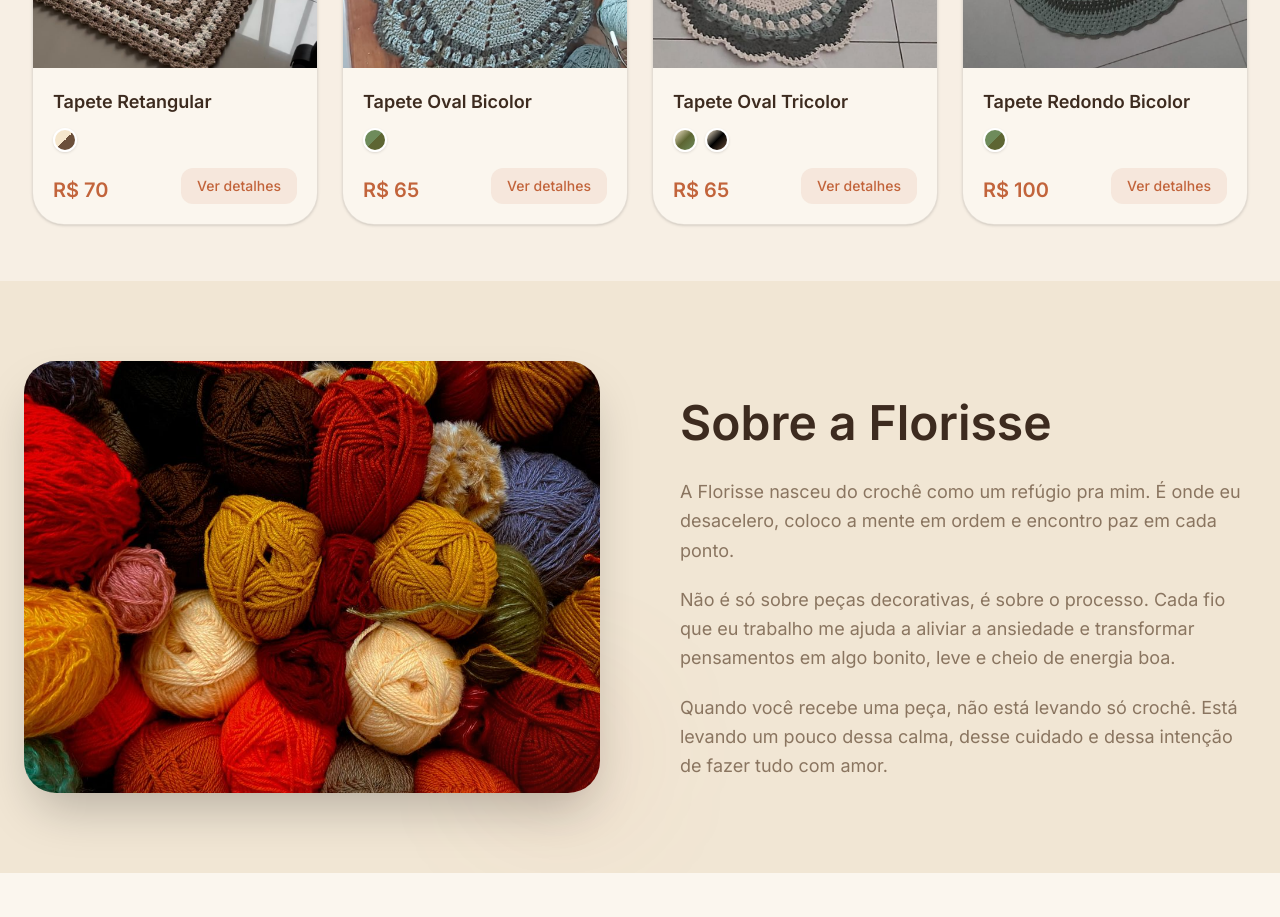
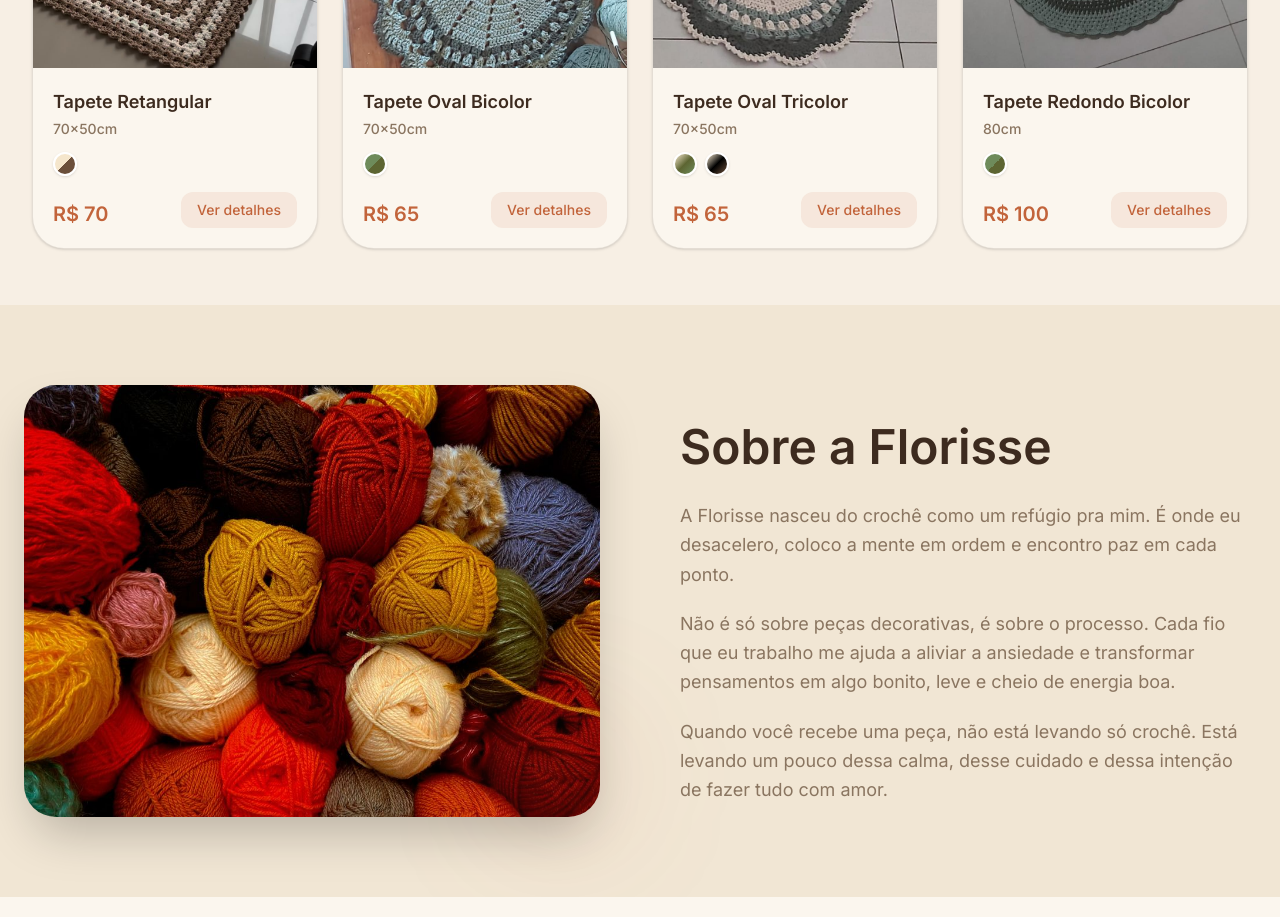
Before and after one commit to ClaraGRibeiro/florisse, a Next.js app: page / in a window 1280 px wide. Shown: the part 1320-2237 px from the top of the page. Built offline with nearby package versions, Linux system fonts and the light colour scheme.

Commit message:
Adicionando label de sizes

```diff
--- a/app/page.tsx
+++ b/app/page.tsx
@@ -207,7 +207,6 @@ export default function Home() {
     <main className="min-h-screen bg-background text-foreground">
       <header className="sticky top-0 z-40 border-b border-border bg-background/80 backdrop-blur-xl">
         <div className="mx-auto flex max-w-7xl items-center justify-between px-4 py-4 sm:px-6">
-          {/* LOGO */}
           <div className="flex items-center gap-3 min-w-0">
             <div className="flex h-11 w-11 shrink-0 items-center justify-center overflow-hidden rounded-full bg-primary/15 shadow-sm">
               <Image
@@ -230,7 +229,6 @@ export default function Home() {
             </div>
           </div>
 
-          {/* DESKTOP NAV */}
           <nav className="hidden items-center gap-6 lg:flex">
             {["Início", "Produtos", "Sobre", "Cuidados"].map((item) => (
               <a
@@ -254,7 +252,6 @@ export default function Home() {
             </button>
           </nav>
 
-          {/* MOBILE ACTIONS */}
           <div className="flex items-center gap-2 lg:hidden">
             <button
               onClick={() => setCartOpen(true)}
@@ -276,7 +273,6 @@ export default function Home() {
         className="relative overflow-hidden scroll-mt-20 bg-linear-to-br from-card-soft to-accent"
       >
         <div className="mx-auto grid max-w-7xl gap-14 px-4 py-14 sm:px-6 md:grid-cols-2 md:items-center md:py-20">
-          {/* TEXTO */}
           <div className="relative z-10 text-center md:text-left">
             <h2 className="mt-6 text-4xl font-extrabold leading-tight sm:text-5xl lg:text-6xl">
               Peças artesanais que deixam sua casa mais{" "}
@@ -304,7 +300,6 @@ export default function Home() {
             </div>
           </div>
 
-          {/* IMAGEM */}
           <div className="relative flex justify-center">
             <Image
               src="/hero.png"
@@ -315,7 +310,6 @@ export default function Home() {
               className="w-full max-w-145 rounded-4xl object-cover shadow-2xl"
             />
 
-            {/* CARD FLOUTING */}
             <div className="absolute bottom-4 left-4 rounded-2xl bg-card/95 p-4 shadow-xl backdrop-blur-md sm:bottom-6 sm:left-6 sm:p-5">
               <p className="text-xs text-muted sm:text-sm">
                 Mais vendida ({best_selling.total_sales} un)
@@ -328,7 +322,6 @@ export default function Home() {
           </div>
         </div>
 
-        {/* BLUR DECORATIVO */}
         <div className="absolute -left-20 top-10 h-52 w-52 rounded-full bg-primary/10 blur-3xl" />
 
         <div className="absolute bottom-0 right-0 h-72 w-72 rounded-full bg-primary/5 blur-3xl" />
@@ -337,7 +330,6 @@ export default function Home() {
         id="produtos"
         className="mx-auto max-w-7xl scroll-mt-20 px-4 py-14 sm:px-6 lg:px-8"
       >
-        {/* HEADER */}
         <div className="mb-10 text-center">
           <h2 className="mt-5 text-4xl font-bold leading-tight sm:text-5xl">
             Produtos em Destaque
@@ -348,7 +340,6 @@ export default function Home() {
           </p>
         </div>
 
-        {/* FILTROS */}
         <div className="mb-12 flex flex-wrap justify-center gap-3">
           {filters.map((f) => (
             <button
@@ -365,7 +356,6 @@ export default function Home() {
           ))}
         </div>
 
-        {/* GRID */}
         <div className="grid grid-cols-1 gap-6 sm:grid-cols-2 lg:grid-cols-3 xl:grid-cols-4">
           {filtered.map((product) => (
             <div
@@ -377,7 +367,6 @@ export default function Home() {
               key={product.name}
               className="cursor-pointer group overflow-hidden rounded-4xl border border-border bg-card shadow-sm transition-all duration-300 hover:-translate-y-1 hover:shadow-2xl"
             >
-              {/* IMAGEM */}
               <div className="relative overflow-hidden">
                 <Image
                   src={`/products/${product.category}/${product.name}/${product.colors[0].color}.png`}
@@ -394,13 +383,14 @@ export default function Home() {
                 )}
               </div>
 
-              {/* CONTEÚDO */}
               <div className="flex flex-col gap-4 p-5">
                 <div>
                   <h3 className="line-clamp-1 text-lg font-semibold">
                     {product.name}
                   </h3>
-
+                  <span className="text-sm font-medium text-muted">
+                    {product.sizes[0].label}
+                  </span>
                   <div className="mt-3 flex items-center gap-2">
                     {product.colors.map((color, index) => (
                       <div
@@ -420,7 +410,6 @@ export default function Home() {
                   </div>
                 </div>
 
-                {/* PREÇO */}
                 <div className="flex items-end justify-between gap-4">
                   <div className="flex flex-col">
                     <span className="text-xl font-bold text-primary">
@@ -448,7 +437,6 @@ export default function Home() {
         className="scroll-mt-20 overflow-hidden bg-card-soft py-16 sm:py-20"
       >
         <div className="mx-auto grid max-w-7xl gap-14 px-4 sm:px-6 md:grid-cols-2 md:items-center lg:gap-20">
-          {/* IMAGEM */}
           <div className="relative flex justify-center">
             <Image
               src="/sobre.png"
@@ -458,11 +446,9 @@ export default function Home() {
               className="w-full max-w-155 rounded-4xl object-cover shadow-2xl"
             />
 
-            {/* DETALHE DECORATIVO */}
             <div className="absolute -bottom-6 -right-6 hidden h-32 w-32 rounded-full bg-primary/10 blur-3xl sm:block" />
           </div>
 
-          {/* TEXTO */}
           <div className="relative z-10 text-left md:text-left">
             <h2 className="mt-5 text-4xl font-bold leading-tight text-foreground sm:text-5xl">
               Sobre a Florisse
@@ -492,7 +478,6 @@ export default function Home() {
       </section>
       <section id="cuidados" className="scroll-mt-20 bg-card py-16 sm:py-20">
         <div className="mx-auto max-w-5xl px-4 sm:px-6">
-          {/* TÍTULO */}
           <div className="text-center">
             <h2 className="text-4xl font-bold sm:text-5xl">
               Como cuidar da sua peça de crochê
@@ -504,30 +489,24 @@ export default function Home() {
             </p>
           </div>
 
-          {/* CARDS */}
           <div className="mt-12 grid gap-6 sm:grid-cols-2 lg:grid-cols-3">
             {cares.map((care, index) => (
               <div
                 key={index}
                 className="group relative overflow-hidden rounded-3xl border border-border bg-linear-to-b from-card to-card-soft p-6 shadow-sm transition-all duration-300 hover:-translate-y-1 hover:shadow-xl"
               >
-                {/* brilho decorativo */}
                 <div className="absolute -right-10 -top-10 h-32 w-32 rounded-full bg-primary/10 blur-3xl transition-opacity group-hover:opacity-80" />
 
-                {/* ícone */}
                 <div className="flex h-12 w-12 items-center justify-center rounded-2xl bg-primary/10 text-2xl transition group-hover:scale-110">
                   {care.icon}
                 </div>
 
-                {/* título */}
                 <h3 className="mt-5 text-lg font-semibold text-foreground">
                   {care.title}
                 </h3>
 
-                {/* linha decorativa */}
                 <div className="mt-2 h-0.5 w-10 rounded-full bg-primary/30 transition-all group-hover:w-16 group-hover:bg-primary" />
 
-                {/* descrição */}
                 <p className="mt-4 text-sm leading-relaxed text-muted">
                   {care.description}
                 </p>
@@ -537,7 +516,6 @@ export default function Home() {
         </div>
       </section>
       <footer className="border-t border-border">
-        {/* COPYRIGHT */}
         <div className="text-center py-4">
           <p className="text-sm text-muted">© 2026 Florisse</p>
 
@@ -555,7 +533,6 @@ export default function Home() {
             className="relative max-h-[95vh] w-full max-w-5xl overflow-y-auto rounded-4xl bg-card shadow-2xl animate-in fade-in zoom-in duration-300"
             onClick={(e) => e.stopPropagation()} // impede fechar ao clicar dentro
           >
-            {/* FECHAR */}
             <button
               onClick={() => setSelectedProduct(null)}
               className="cursor-pointer absolute right-4 top-4 z-20 flex h-10 w-10 items-center justify-center rounded-full bg-background/90 text-lg shadow-md backdrop-blur transition hover:scale-105"
@@ -564,7 +541,6 @@ export default function Home() {
             </button>
 
             <div className="grid md:grid-cols-2">
-              {/* IMAGEM */}
               <div className="relative bg-card-soft">
                 <Image
                   key={selectedProduct.colors[selectedColor].color}
@@ -582,15 +558,12 @@ export default function Home() {
                 </div>
               </div>
 
-              {/* CONTEÚDO */}
               <div className="flex flex-col justify-between p-5 sm:p-7 md:p-8">
                 <div>
-                  {/* TÍTULO */}
                   <h2 className="text-2xl font-bold leading-tight sm:text-3xl md:text-4xl">
                     {selectedProduct.name}
                   </h2>
 
-                  {/* PREÇO */}
                   <div className="mt-5 flex flex-wrap items-center gap-3">
                     <span className="text-2xl font-bold text-primary sm:text-3xl">
                       R$ {selectedProduct.sizes[selectedSize].price}
@@ -603,7 +576,6 @@ export default function Home() {
                     )}
                   </div>
 
-                  {/* CORES */}
                   <div className="mt-7">
                     <p className="mb-3 text-sm font-medium">Escolha a cor:</p>
 
@@ -644,7 +616,6 @@ export default function Home() {
                     </div>
                   </div>
 
-                  {/* TAMANHOS */}
                   <div className="mt-7">
                     <p className="mb-3 text-sm font-medium">
                       Escolha o tamanho:
@@ -668,7 +639,6 @@ export default function Home() {
                   </div>
                 </div>
 
-                {/* BOTÃO */}
                 <button
                   onClick={addToCart}
                   className="mt-8 w-full rounded-2xl bg-primary py-3 text-sm font-semibold text-primary-foreground shadow-xl transition hover:scale-[1.01] hover:bg-primary-hover sm:py-4 sm:text-lg"
```
